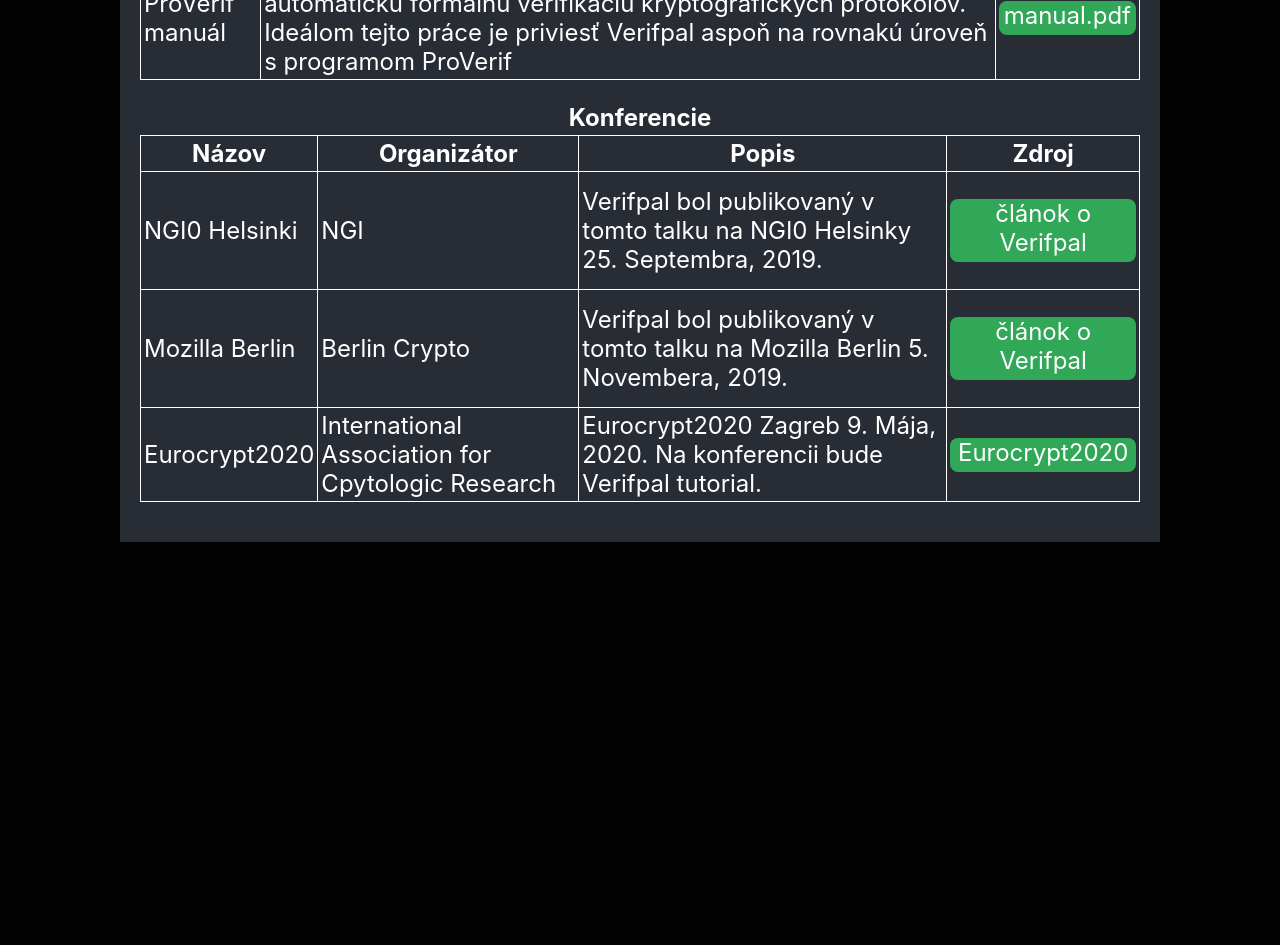
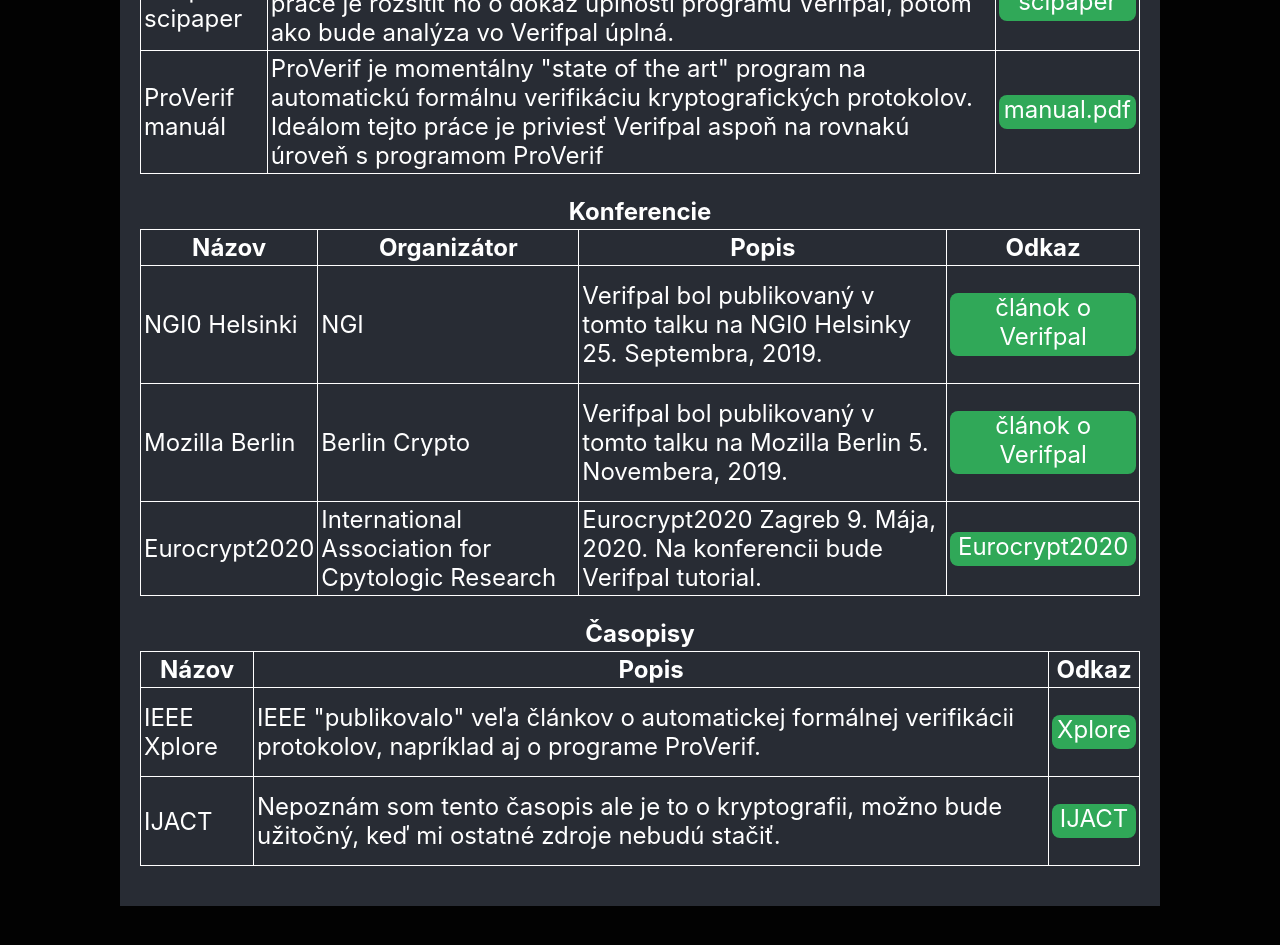
Before and after one commit to JakubSmahovsky/diplomovka, a React (Create React App) app: page / in a window 1280 px wide. Shown: the part 960-1905 px from the top of the page. Before the commit the page ends 1662 px from the top, so only its background shows below. Built offline with nearby package versions, Linux system fonts and the light colour scheme; no server answers.

Commit message:
add journals, scipaper

```diff
--- a/src/Resources/Resources.js
+++ b/src/Resources/Resources.js
@@ -10,6 +10,12 @@
         desc: "Manuál k programu Verifpal, verzia zo September 15 2019 (verzia zrdoja môže byť novšia).",
         srcdesc: "manual.pdf",
         srclink: "https://verifpal.com/res/pdf/manual.pdf"
+      },
+      {
+        name: "Veripal scipaper",
+        desc: "\"Scientific paper\" k aplikácii Verifpal. Jeden z možných cieľov práce je rozšítiť ho o dôkaz úplnosti programu Verifpal, potom ako bude analýza vo Verifpal úplná.",
+        srcdesc: "scipaper",
+        srclink: "https://eprint.iacr.org/2019/971"
       },
       {
         name: "ProVerif manuál",
@@ -43,6 +49,21 @@
       }
     ]
 
+    const journals = [
+      {
+        name: "IEEE Xplore",
+        desc: "IEEE \"publikovalo\" veľa článkov o automatickej formálnej verifikácii protokolov, napríklad aj o programe ProVerif.",
+        srcdesc: "Xplore",
+        srclink: "https://ieeexplore.ieee.org/Xplore/home.jsp"
+      },
+      {
+        name: "IJACT",
+        desc: "Nepoznám som tento časopis ale je to o kryptografii, možno bude užitočný, keď mi ostatné zdroje nebudú stačiť.",
+        srcdesc: "IJACT",
+        srclink: "https://www.inderscience.com/jhome.php?jcode=ijact"
+      }
+    ]
+
     return (
       <div>
         <h2 className="Title">Zdroje</h2>
@@ -70,9 +91,22 @@
             <th>Názov</th>
             <th>Organizátor</th>
             <th>Popis</th>
-            <th>Zdroj</th>
+            <th>Odkaz</th>
           </tr>
           {conferences.map(ress => {return <Resource name={ress.name} org={ress.org} desc={ress.desc} srcdesc={ress.srcdesc} srclink={ress.srclink}/>})}
+        </table>
+        <table>
+          <tr>
+            <th className="TableTitle" colSpan="4">
+              Časopisy
+            </th>
+          </tr>
+          <tr>
+            <th>Názov</th>
+            <th>Popis</th>
+            <th>Odkaz</th>
+          </tr>
+          {journals.map(ress => {return <Resource name={ress.name} org={ress.org} desc={ress.desc} srcdesc={ress.srcdesc} srclink={ress.srclink}/>})}
         </table>
       </div>
   );}
```
